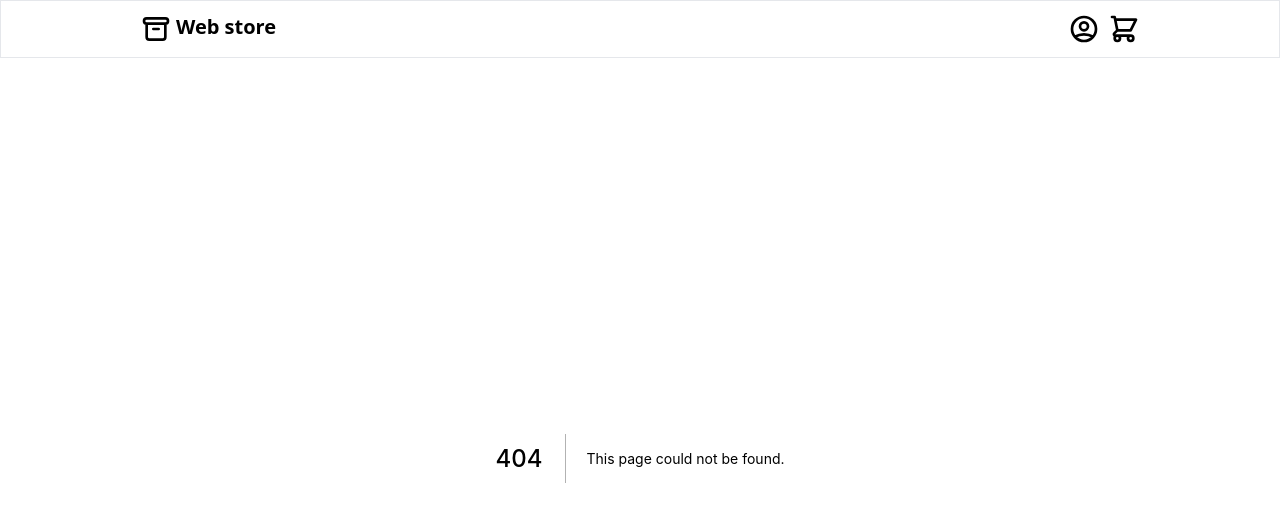
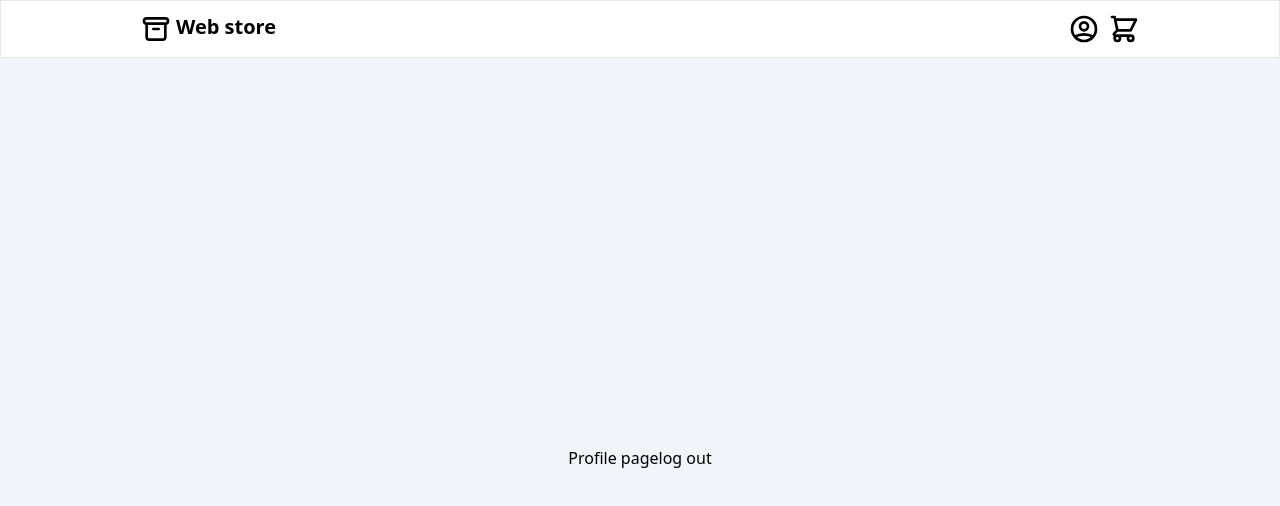
Before and after one commit to andeeDev/auction-fe, a Next.js app: page /profile in a window 1280 px wide. Before the commit this address had no page. Shown: the top 506 px of the page. Built offline with nearby package versions, Linux system fonts and the light colour scheme.

Commit message:
Added profile page

```diff
--- /dev/null
+++ b/pages/profile.tsx
@@ -0,0 +1,22 @@
+import { useDispatch } from 'react-redux';
+import { logout } from '../logic/authSlice';
+import { useRouter } from 'next/router';
+import { Routes } from '../utils/Routes';
+
+export default function Profile() {
+    const dispatch = useDispatch();
+    const { push } = useRouter();
+
+    const logoutUser = () => {
+        dispatch(logout());
+        push(Routes.root);
+    };
+    return (
+        <>
+            <div className={'unauthorized-background'}>
+                <div>Profile page</div>
+                <button onClick={logoutUser}>log out</button>
+            </div>
+        </>
+    );
+}
```
